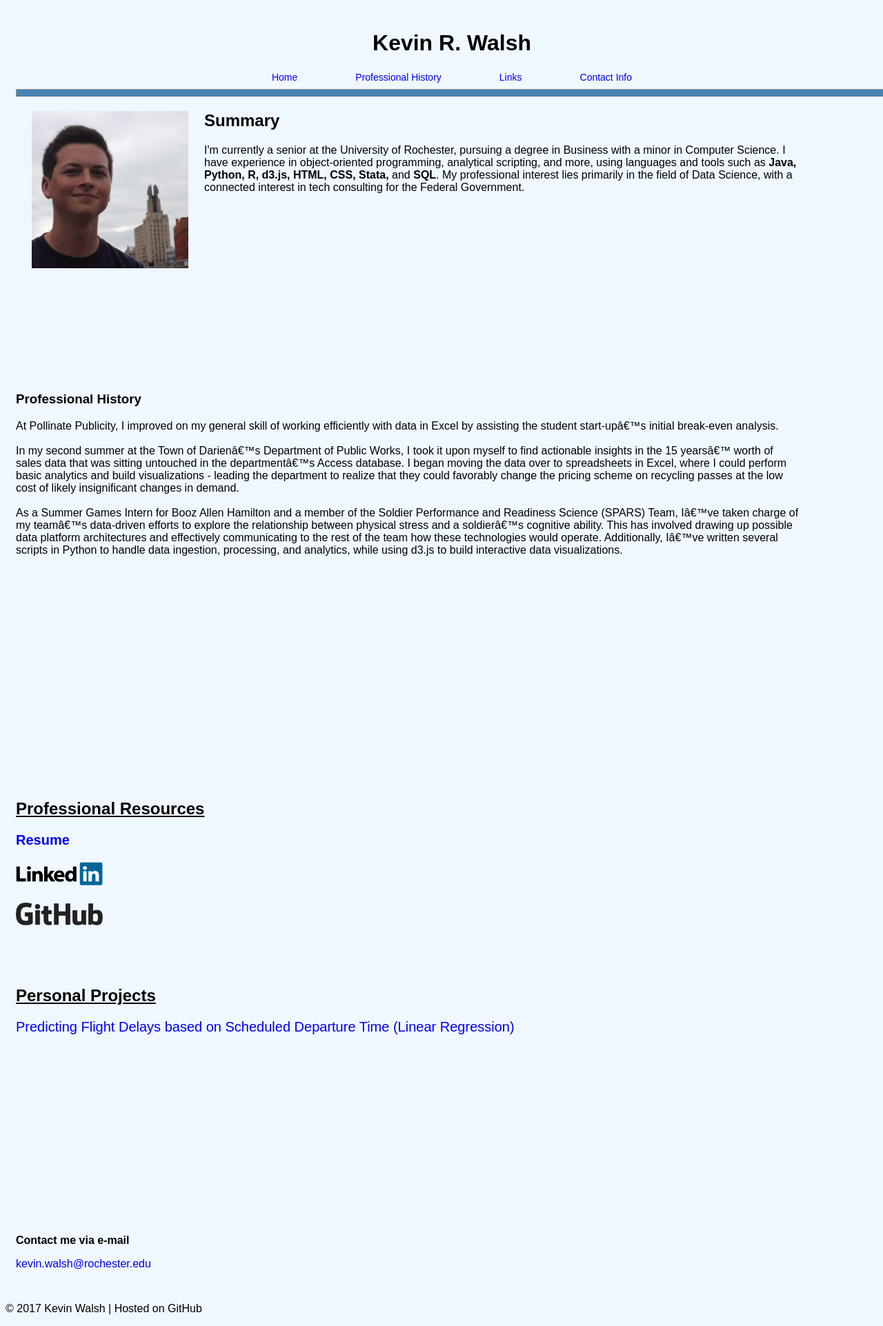
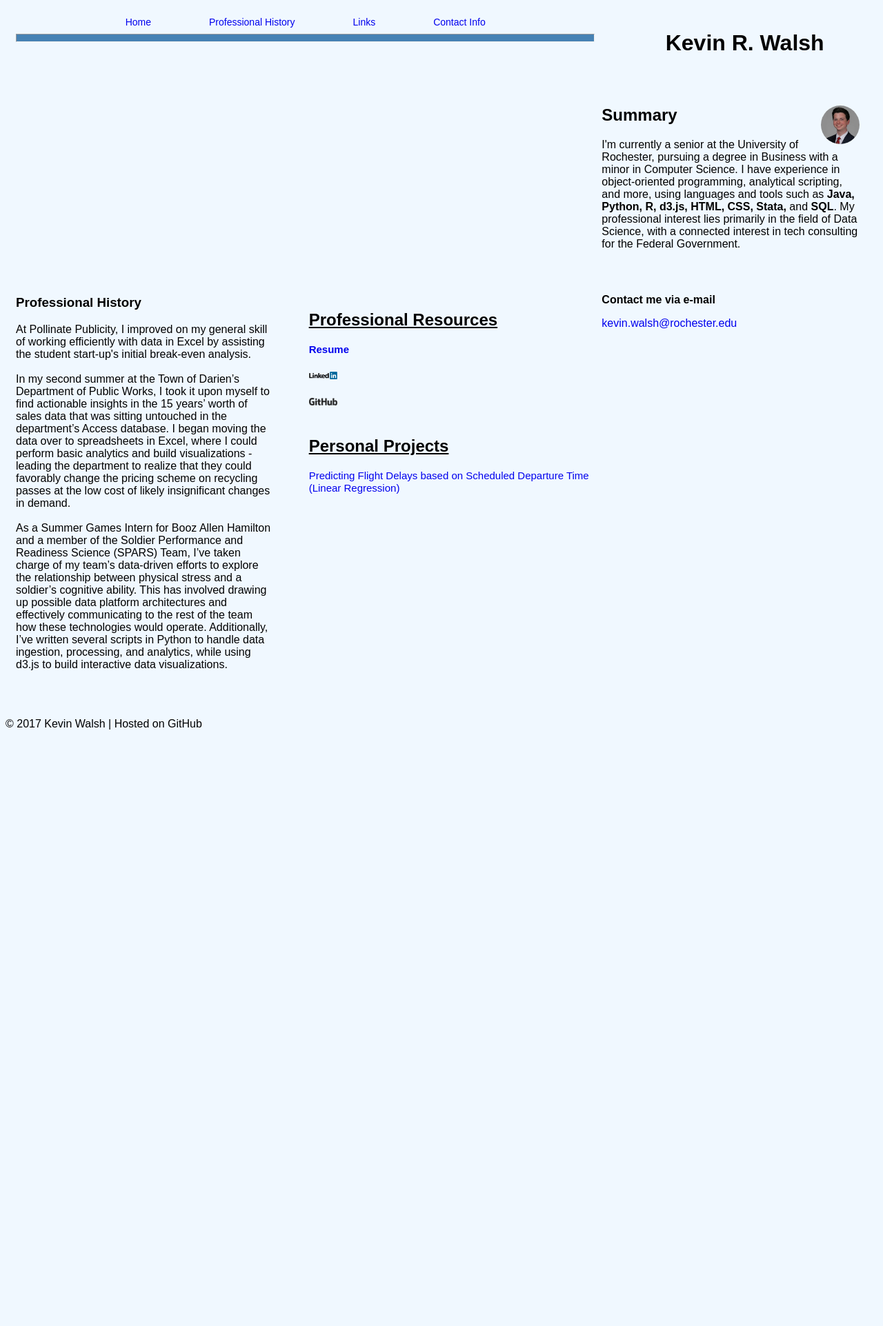
Before and after one commit to walshk/walshk.github.io, a PHP site: page / in a window 1280 px wide. Shown: the whole page at 69% size. After the commit the page ends 1058 px from the top, so only its background shows below. Run offline with PHP 8.4, Linux system fonts and the light colour scheme; some libraries are stand-ins or nearby versions.

Commit message:
changed profile image and modified main files

```diff
--- a/home.css
+++ b/home.css
@@ -1,3 +1,15 @@
+.content {
+  display: grid;
+  grid-template-columns: repeat(3, 1fr);
+  grid-gap: 10px;
+  grid-auto-rows: minmax(100px, auto);
+}
+
+.nav{
+  grid-column: 1/3;
+  grid-row: 1/3;
+}
+
 body {
   background-color: aliceblue;
 }
@@ -48,7 +60,7 @@
 }
 
 .link a {
-  font-size: 20px;
+  font-size: 15px;
   text-decoration: none;
   font-family: sans-serif;
 }
@@ -97,15 +109,14 @@
 }
 
 .kevpic {
-  width: 20%;
+  width: 15%;
   height: auto;
-  padding-left: 2%;
-  padding-right: 2%;
-  padding-bottom: 2%;
+  border-radius: 50%;
+  margin-left: 2%;
 }
 
 #page1, #page2, #page3 {
-  padding-bottom: 20%;
+  padding-bottom: 5%;
 }
 
 #page3 ul {
--- a/index.html
+++ b/index.html
@@ -3,9 +3,10 @@
 
 
 <head>
-  <title>Kevin R. Walsh</title>
-  <link type="text/css" rel="stylesheet" href="home.css">
-  <script src="http://d3js.org/d3.v4.min.js"></script>
+	<meta charset="UTF-8">
+ 	<title>Kevin R. Walsh</title>
+ 	<link type="text/css" rel="stylesheet" href="home.css">
+ 	<script src="http://d3js.org/d3.v4.min.js"></script>
 </head>
 
 
@@ -39,7 +40,7 @@
 
 					<div id="descrip">
 						<p class="selfDescription">
-						<img class="kevpic" src="images/kevin.jpg" alt="Picture of Kevin" align="left">
+						<img class="kevpic" src="images/kevin.jpg" alt="Picture of Kevin" align="right">
 						<h2>Summary</h2></p>
 
 						<p class="selfDescription">
@@ -58,7 +59,7 @@
 
 
 				<h3>Professional History</h3>
-				<p>At Pollinate Publicity, I improved on my general skill of working efficiently with data in Excel by assisting the student start-up’s initial break-even analysis. <br><br>In my second summer at the Town of Darien’s Department of Public Works, I took it upon myself to find actionable insights in the 15 years’ worth of sales data that was sitting untouched in the department’s Access database. I began moving the data over to spreadsheets in Excel, where I could perform basic analytics and build visualizations - leading the department to realize that they could favorably change the pricing scheme on recycling passes at the low cost of likely insignificant changes in demand. <br><br>As a Summer Games Intern for Booz Allen Hamilton and a member of the Soldier Performance and Readiness Science (SPARS) Team, I’ve taken charge of my team’s data-driven efforts to explore the relationship between physical stress and a soldier’s cognitive ability. This has involved drawing up possible data platform architectures and effectively communicating to the rest of the team how these technologies would operate. Additionally, I’ve written several scripts in Python to handle data ingestion, processing, and analytics, while using d3.js to build interactive data visualizations.</p>
+				<p>At Pollinate Publicity, I improved on my general skill of working efficiently with data in Excel by assisting the student start-up's initial break-even analysis. <br><br>In my second summer at the Town of Darien’s Department of Public Works, I took it upon myself to find actionable insights in the 15 years’ worth of sales data that was sitting untouched in the department’s Access database. I began moving the data over to spreadsheets in Excel, where I could perform basic analytics and build visualizations - leading the department to realize that they could favorably change the pricing scheme on recycling passes at the low cost of likely insignificant changes in demand. <br><br>As a Summer Games Intern for Booz Allen Hamilton and a member of the Soldier Performance and Readiness Science (SPARS) Team, I’ve taken charge of my team’s data-driven efforts to explore the relationship between physical stress and a soldier’s cognitive ability. This has involved drawing up possible data platform architectures and effectively communicating to the rest of the team how these technologies would operate. Additionally, I’ve written several scripts in Python to handle data ingestion, processing, and analytics, while using d3.js to build interactive data visualizations.</p>
 			</div>
 
 			</div>
```
Also changed, not shown: images/kevin.jpg.
